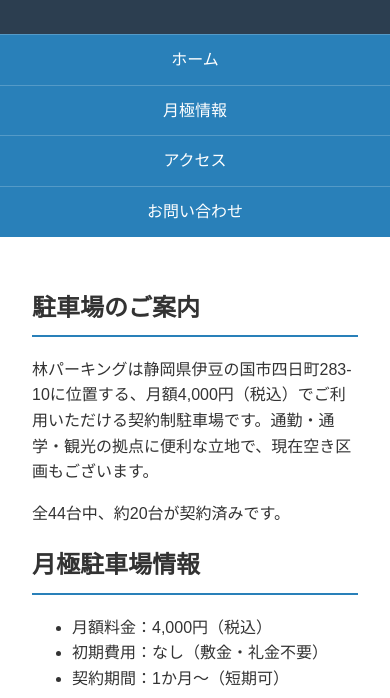
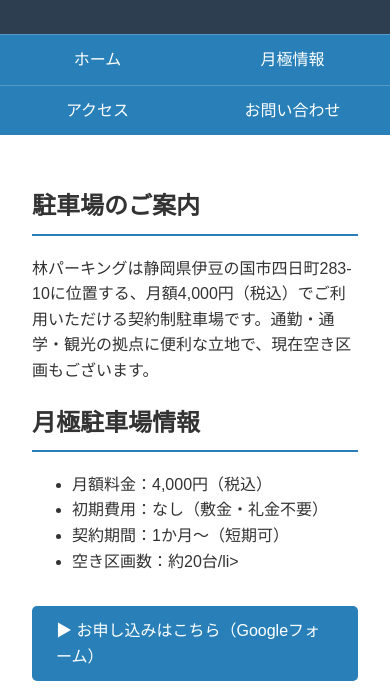
Before and after one commit to ryousukelogic/hayashi-parking, a plain HTML site: page index.html in a window 390 px wide. Shown: the part 143-841 px from the top of the page. Drawn offline with Linux system fonts and the light colour scheme.

Commit message:
Add files via upload

```diff
--- a/index.html
+++ b/index.html
@@ -7,7 +7,7 @@
   <style>
     body { font-family: sans-serif; margin: 0; padding: 0; line-height: 1.6; background: #f4f4f4; color: #333; }
     header, footer { background: #2c3e50; color: white; padding: 1rem; text-align: center; }
-    nav { background: #2980b9; color: white; text-align: center; }
+    nav { background: #2980b9; color: white; text-align: center; display: flex; flex-wrap: wrap; justify-content: center; }
     nav a {
       color: white;
       display: inline-block;
@@ -31,8 +31,8 @@
     }
     @media (max-width: 600px) {
       nav a {
-        display: block;
-        margin: 0;
+        flex: 1 1 50%;
+        box-sizing: border-box;
         border-top: 1px solid rgba(255,255,255,0.2);
       }
     }
@@ -54,7 +54,6 @@
     <section id="home">
       <h2>駐車場のご案内</h2>
       <p>林パーキングは静岡県伊豆の国市四日町283-10に位置する、月額4,000円（税込）でご利用いただける契約制駐車場です。通勤・通学・観光の拠点に便利な立地で、現在空き区画もございます。</p>
-      <p>全44台中、約20台が契約済みです。</p>
     </section>
 
     <section id="info">
@@ -63,6 +62,7 @@
         <li>月額料金：4,000円（税込）</li>
         <li>初期費用：なし（敷金・礼金不要）</li>
         <li>契約期間：1か月～（短期可）</li>
+        <li>空き区画数：約20台/li>
       </ul>
       <a class="button" href="https://forms.gle/gLFf42piT8Wy2LFa7" target="_blank">▶ お申し込みはこちら（Googleフォーム）</a>
     </section>
@@ -70,8 +70,8 @@
     <section id="access">
       <h2>アクセス</h2>
       <p>住所：静岡県伊豆の国市四日町283-10</p>
-      <p>※Googleマップ上で正しい位置が表示されない場合は、<a href="https://www.google.com/maps/place/34.972890,138.938345" target="_blank">こちらのリンク</a>をご利用ください。</p>
-      <iframe src="https://maps.google.com/maps?q=34.972890,138.938345&z=17&output=embed" width="100%" height="300" style="border:0;" allowfullscreen loading="lazy"></iframe>
+      <p>※Googleマップ上で正しい位置が表示されない場合は、<a href="https://www.google.com/maps/place/35%C2%B003'25.3%22N+138%C2%B057'04.4%22E" target="_blank">こちらのリンク</a>をご利用ください。</p>
+      <iframe src="https://maps.google.com/maps?q=35.057028,138.951222&z=17&output=embed" width="100%" height="300" style="border:0;" allowfullscreen loading="lazy"></iframe>
       <p>伊豆箱根鉄道「韮山駅」から徒歩10分です。</p>
     </section>
 
```
